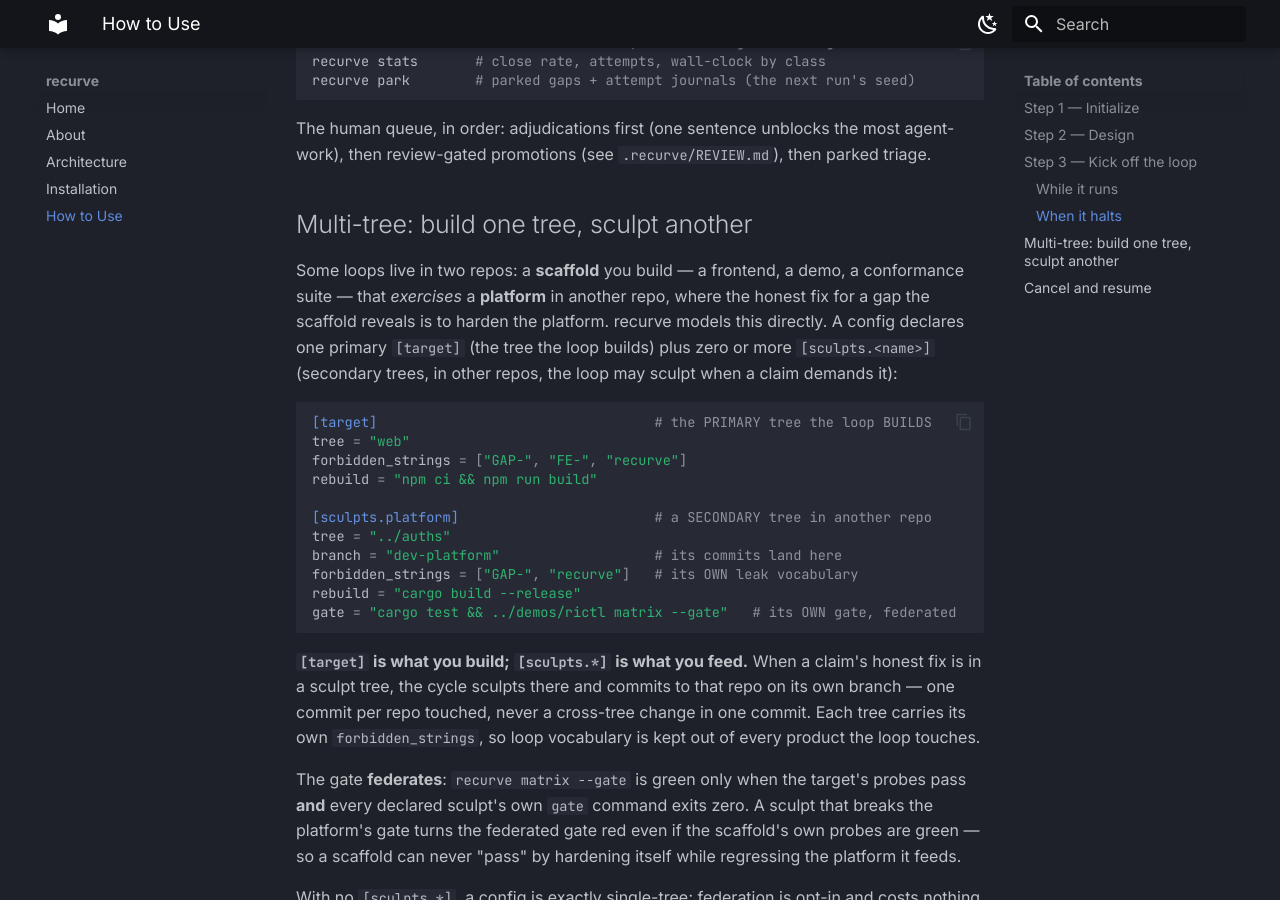
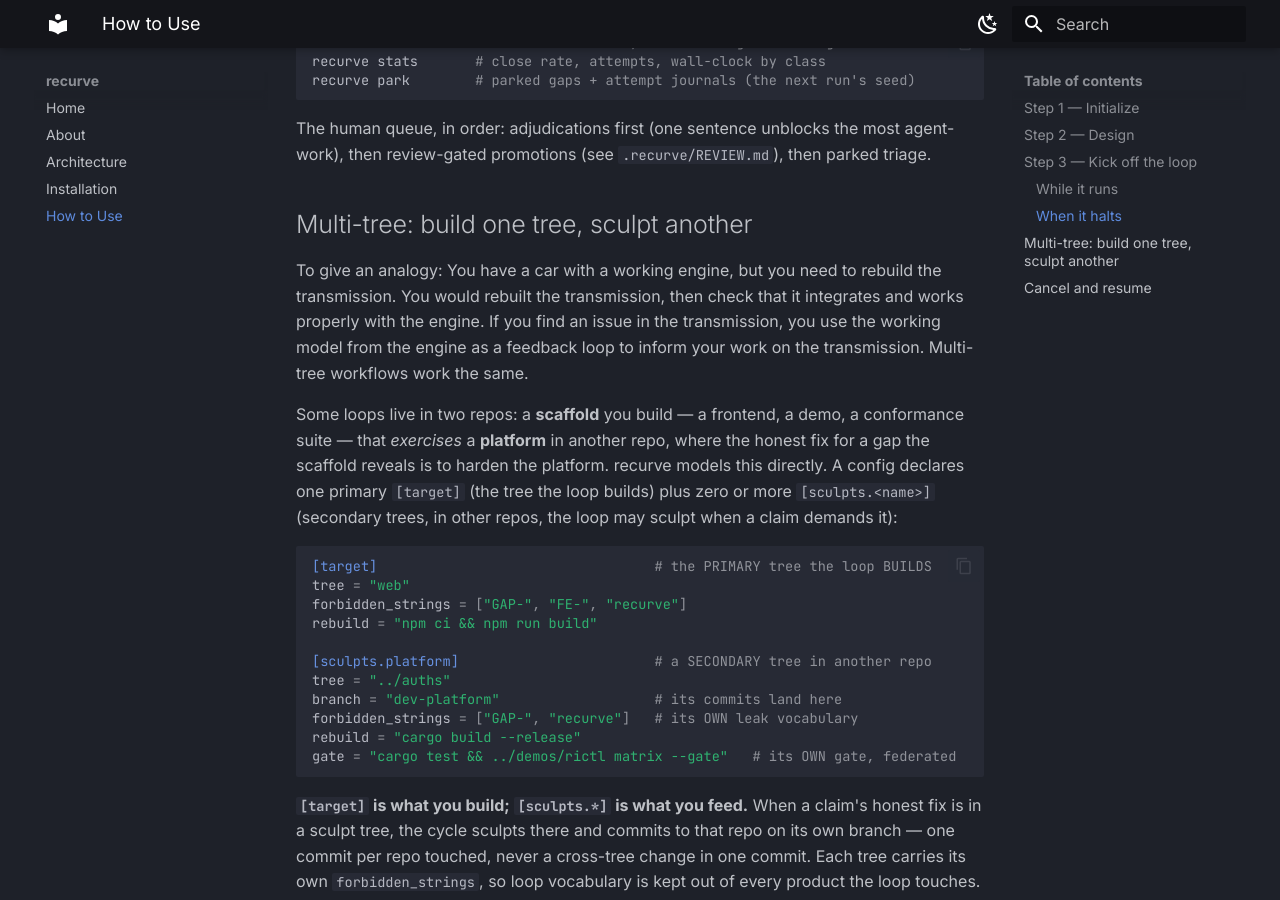
Before and after one commit to bordumb/recurve, an MkDocs documentation site: the page built from docs/usage.md, in a window 1280 px wide and 900 px high, scrolled down 2245 px. Built offline with MkDocs 1.6.1 and Material for MkDocs 9.7.7, drawn with Linux system fonts in a browser that asks for light colours.

Commit message:
docs(recurve): add the engine/transmission analogy to the multi-tree guide

```diff
--- a/docs/usage.md
+++ b/docs/usage.md
@@ -148,6 +148,12 @@ then parked triage.
 
 ## Multi-tree: build one tree, sculpt another
 
+To give an analogy: You have a car with a working engine, but you need to rebuild
+the transmission. You would rebuilt the transmission, then check that it integrates
+and works properly with the engine. If you find an issue in the transmission, you
+use the working model from the engine as a feedback loop to inform your work on
+the transmission. Multi-tree workflows work the same.
+
 Some loops live in two repos: a **scaffold** you build — a frontend, a demo, a
 conformance suite — that *exercises* a **platform** in another repo, where the
 honest fix for a gap the scaffold reveals is to harden the platform. recurve
```
